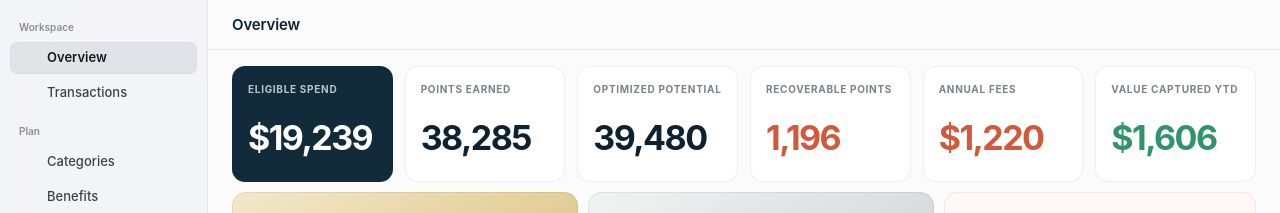
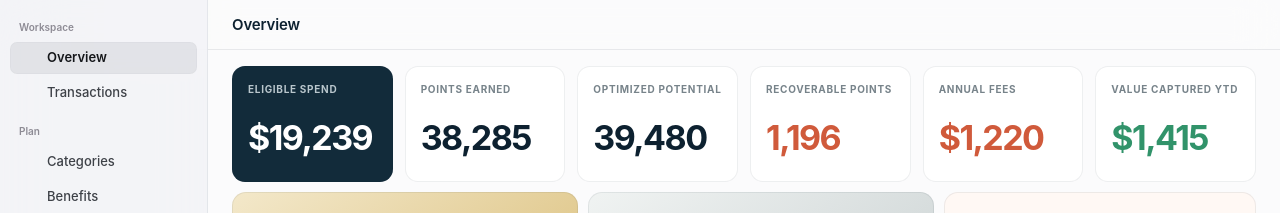
Before and after one commit to pondorasti/pondorasti, a Next.js app: page / in a window 1280 px wide. Shown: the top 213 px of the page. Built offline with nearby package versions, Linux system fonts and the light colour scheme; some icons are missing.

Commit message:
Use observed point redemption value

```diff
--- a/app/lib/data.ts
+++ b/app/lib/data.ts
@@ -258,7 +258,7 @@ export const annualCardFees = {
   total: 1220,
 } as const;
 
-export const membershipRewardsPointValue = 0.015;
+export const membershipRewardsPointValue = 0.01;
 export const totalCardValueYTD = benefitValueCaptured
   + offerSavingsYTD
   + metrics.current * membershipRewardsPointValue;
--- a/app/page.tsx
+++ b/app/page.tsx
@@ -29,7 +29,7 @@ export default function OverviewPage() {
         <article className="app-metric fee-metric" title="Platinum $895 + Gold $325">
           <span>Annual fees</span><strong>{money.format(annualCardFees.total)}</strong>
         </article>
-        <article className="app-metric value-metric" title="Benefits used + redeemed offers + points valued at 1.5¢ each">
+        <article className="app-metric value-metric" title="Benefits used + redeemed offers + points valued at 1¢ each">
           <span>Value captured YTD</span><strong>{money.format(totalCardValueYTD)}</strong>
         </article>
       </section>
```
Also changed, not shown: 1 other file (tests, documents, lock files or other folders).
